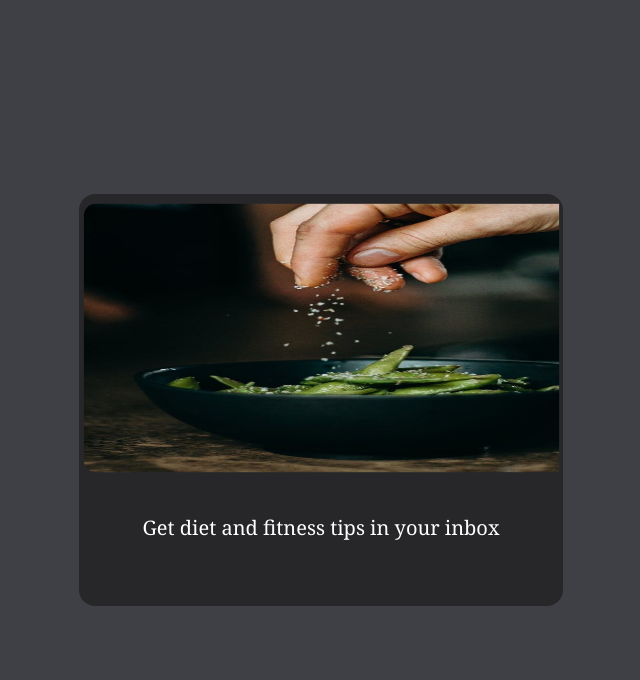
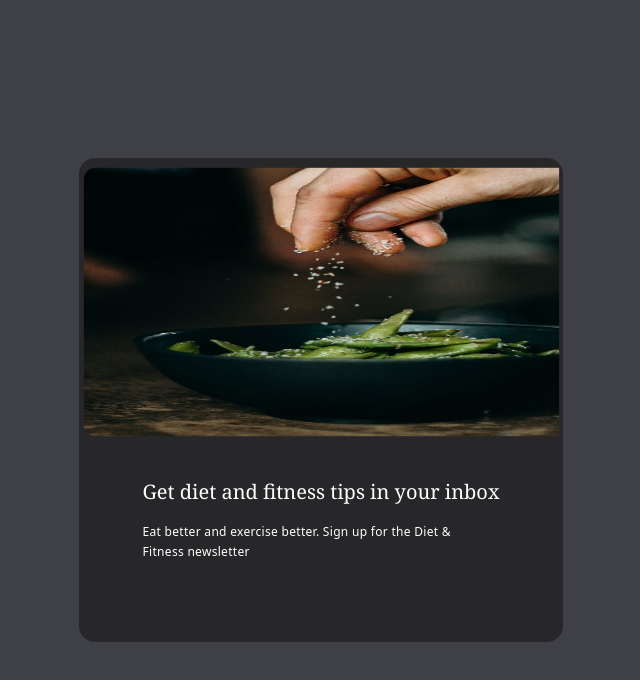
Before and after one commit to jaspreet338/Tailwind-mini-projects, a website: page index.html in a window 1280 px wide. Shown: the whole page, without its empty margins (319-959 px from the left). Drawn offline with nearby package versions, Linux system fonts and the light colour scheme.

Commit message:
added paragraph

```diff
--- a/index.html
+++ b/index.html
@@ -28,6 +28,10 @@
             >
               Get diet and fitness tips in your inbox
             </h2>
+            <p class="max-w-xs my-4 text-xs leading-5 tracking-wide text-center text-white md:text-left">
+              Eat better and exercise better. Sign up for the Diet & Fitness
+              newsletter
+            </p>
           </div>
         </div>
       </div>
```
